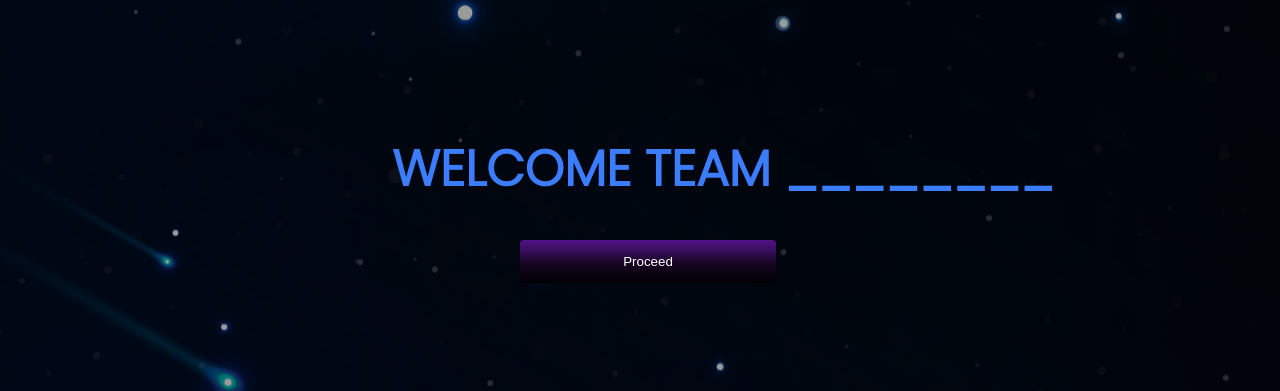
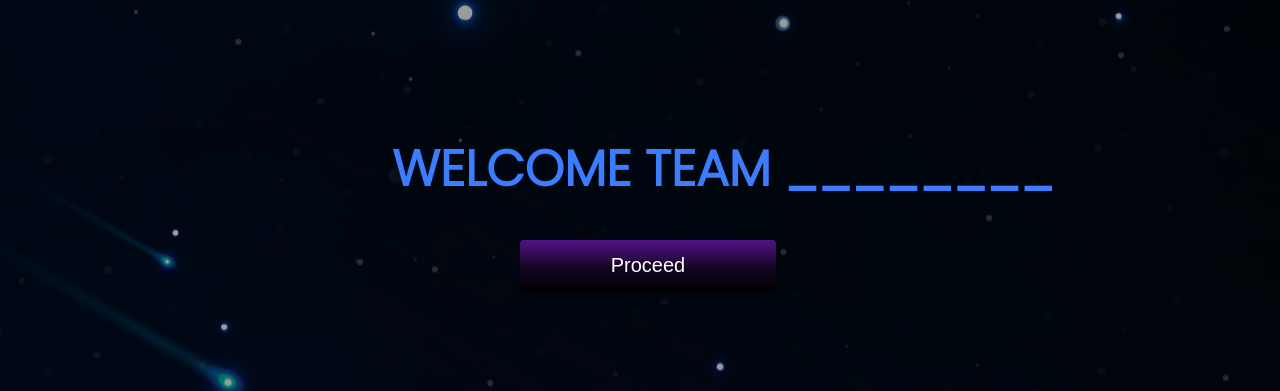
Before and after one commit to vaish1601/welcome-page-game-, a plain HTML site: page index.html in a window 1280 px wide. Shown: the part 170-561 px from the top of the page. Drawn offline with Linux system fonts and the light colour scheme.

Commit message:
Update index.html

```diff
--- a/index.html
+++ b/index.html
@@ -33,7 +33,7 @@ function closeNav() {
 }
 </script>
 <h1>Welcome Team ________</h1><br>
-<button><a href="number.html"style="text-decoration: none;color:white;">Proceed</a></button>
+<button><a href="number.html"class="proceed"style="text-decoration: none;color:white;">Proceed</a></button>
 <h6><a href="https://vaish1601.github.io/SUPPERDOOPERFINAL/" style=" text-decoration: none;color: #96AFAF;">BACK TO HOMEPAGE</a></h6>
 <img src="images/ABC LOGO.png"class="abclogo">
 <h5 style="color:white ;">| Breathe In Oppourtunity</h5>
```
